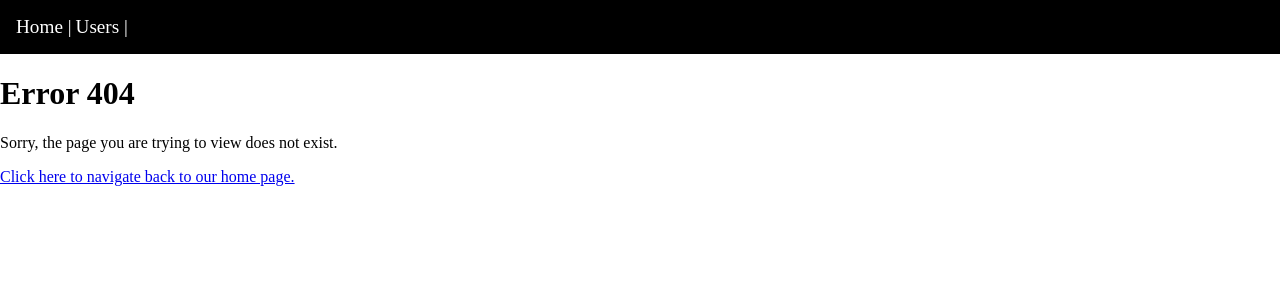
After one commit to Rajayne/Blogly, a Flask app: template templates/error.html in a window 1280 px wide. The commit adds this page. Shown: the top 300 px of the page. Run offline with Flask 3, Linux system fonts and the light colour scheme; the template is opened without the code that fills it, so the values that code supplies are empty.

Commit message:
Create custom 404 page

```diff
--- a/app.py
+++ b/app.py
@@ -13,6 +13,10 @@ app.app_context().push()
 
 connect_db(app)
 db.create_all()
+
+@app.errorhandler(404)
+def show_error_page(e):
+    return render_template('error.html'), 404
 
 @app.route('/')
 def show_home():
--- a/templates/base.html
+++ b/templates/base.html
@@ -10,7 +10,8 @@
 <body>
     <nav class="navbar">
         {% block navbar %}
-            <a class='link' href="/">Home</a>
+            <a class='link' href="/">Home |</a>
+            <a class='link' href="/users">Users |</a>
         {% endblock %}
     </nav>
     <h1>{% block header %}{% endblock %}</h1>
--- /dev/null
+++ b/templates/error.html
@@ -0,0 +1,10 @@
+{% extends 'base.html' %}
+
+{% block title %}Error 404{% endblock %}
+
+{% block header %}Error 404{% endblock %}
+
+{% block content %}
+    <p class="">Sorry, the page you are trying to view does not exist.</p>
+    <a href="/">Click here to navigate back to our home page.</a>
+{% endblock %}
```
